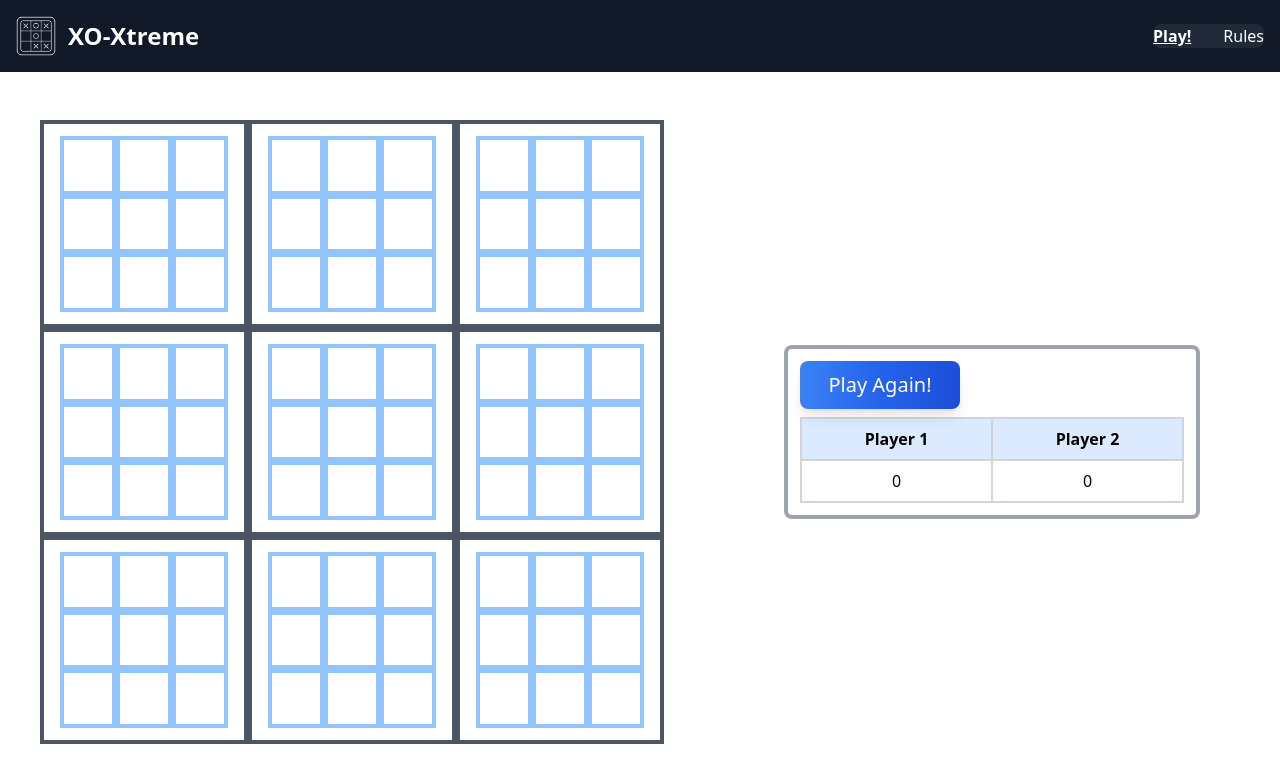
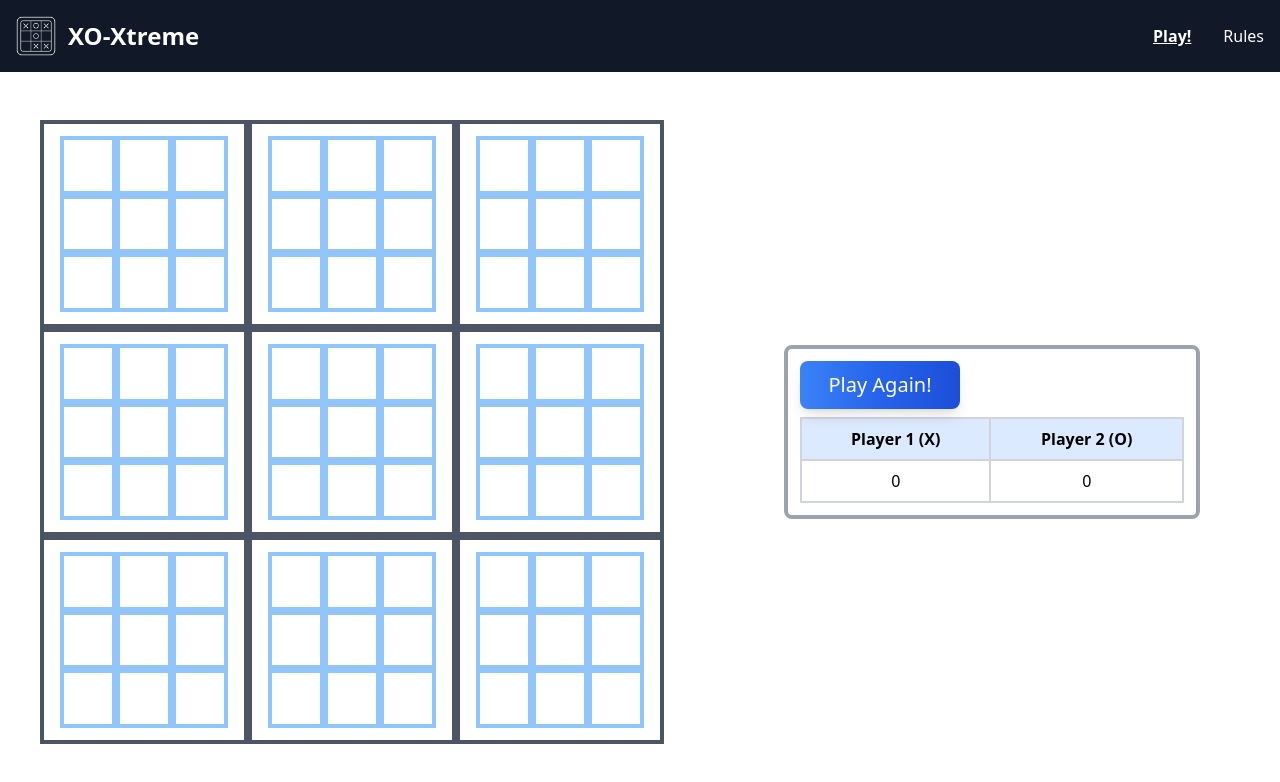
Before and after one commit to Mrityuanjaya/XO-Xtreme, a React (Vite) app: page / in a window 1280 px wide. Shown: the top 782 px of the page. Built offline with nearby package versions, Linux system fonts and the light colour scheme.

Commit message:
Fixed UI bugs in Navbar

```diff
--- a/src/components/NavBar/NavBar.jsx
+++ b/src/components/NavBar/NavBar.jsx
@@ -71,7 +71,7 @@ const NavBar = () => {
           }`}
           id="navbar-default"
         >
-          <ul className="font-medium flex flex-col p-4 md:p-0 mt-4 border border-gray-700 rounded-lg bg-gray-800 md:flex-row md:space-x-8 rtl:space-x-reverse md:mt-0 md:border-0 md:bg-gray-90">
+          <ul className="font-medium flex flex-col p-4 md:p-0 mt-4 border border-gray-700 rounded-lg bg-gray-900 md:flex-row md:space-x-8 rtl:space-x-reverse md:mt-0 md:border-0 md:bg-gray-90">
             <li>
               <Link
                 to="/"
--- a/src/components/Scoreboard/Scoreboard.jsx
+++ b/src/components/Scoreboard/Scoreboard.jsx
@@ -6,8 +6,8 @@ const Scoreboard = (props) => {
       <table className="w-full border border-blue-500">
         <thead>
           <tr className="bg-blue-100">
-            <th className="border-2 border-gray-300 px-4 py-2">Player 1</th>
-            <th className="border-2 border-gray-300 px-4 py-2">Player 2</th>
+            <th className="border-2 border-gray-300 px-4 py-2">Player 1 (X)</th>
+            <th className="border-2 border-gray-300 px-4 py-2">Player 2 (O)</th>
           </tr>
         </thead>
         <tbody>
```
